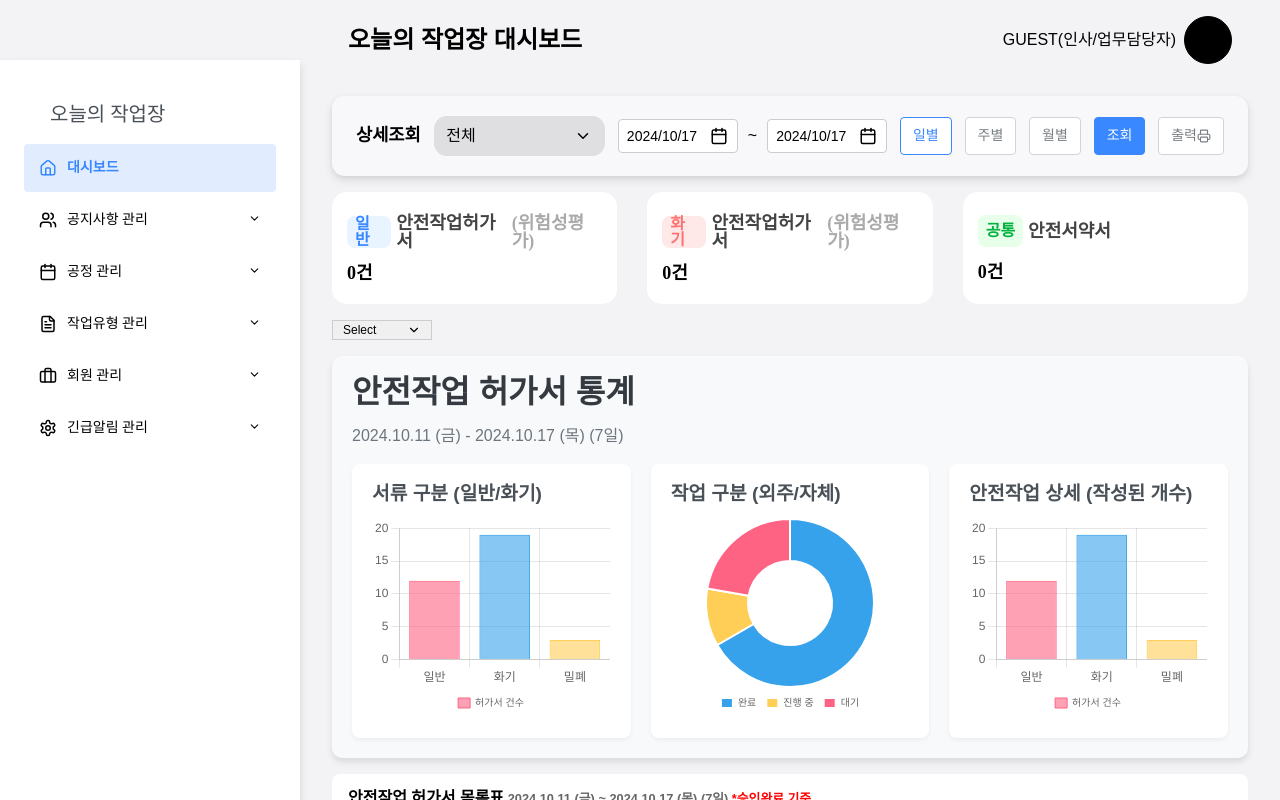
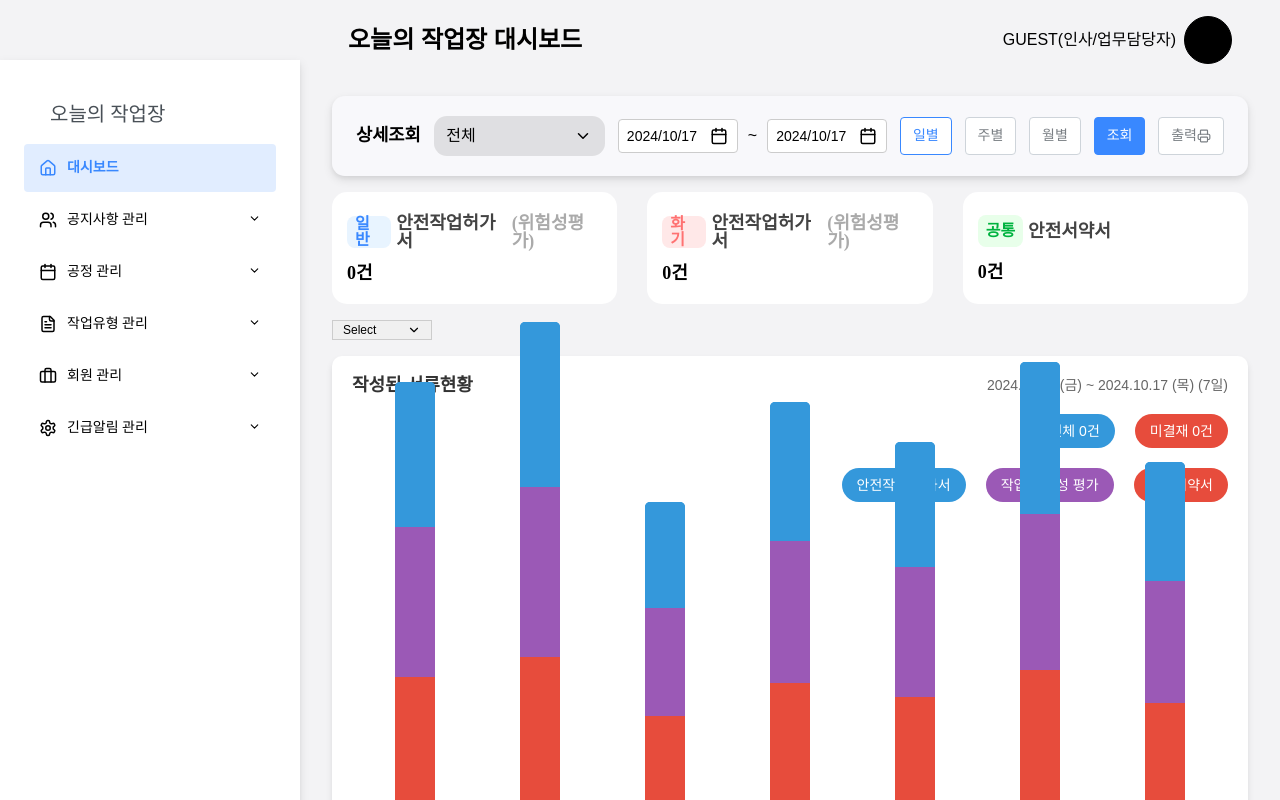
Before and after one commit to youngTkim/AdminMockUp, a React (Create React App) app: page / in a window 1280 px wide. Shown: the top 800 px of the page. Built offline with nearby package versions, Linux system fonts and the light colour scheme; a web font is replaced by a local one.

Commit message:
막대 그래프구현

```diff
--- a/package.json
+++ b/package.json
@@ -8,6 +8,7 @@
     "@testing-library/user-event": "^13.5.0",
     "chart.js": "^4.4.5",
     "framer-motion": "^11.11.9",
+    "gsap": "^3.12.5",
     "lucide-react": "^0.453.0",
     "react": "^18.3.1",
     "react-chartjs-2": "^5.2.0",
--- /dev/null
+++ b/src/BarChartComponent.js
@@ -0,0 +1,142 @@
+import React, { useEffect, useRef, useState } from 'react';
+import styled from 'styled-components';
+import { gsap } from 'gsap';
+
+const ChartContainer = styled.div`
+  width: 100%;
+  background-color: #ffffff;
+  border-radius: 10px;
+  padding: 20px;
+  box-shadow: 0 4px 6px rgba(0, 0, 0, 0.1);
+`;
+
+const Header = styled.div`
+  display: flex;
+  justify-content: space-between;
+  align-items: center;
+  margin-bottom: 20px;
+`;
+
+const Title = styled.h2`
+  font-size: 18px;
+  color: #333;
+`;
+
+const DateRange = styled.span`
+  font-size: 14px;
+  color: #666;
+`;
+
+const Stats = styled.div`
+  display: flex;
+  justify-content: flex-end;
+  gap: 20px;
+  margin-bottom: 20px;
+`;
+
+const Stat = styled.div`
+  background-color: ${props => props.bgColor};
+  color: #fff;
+  padding: 10px 15px;
+  border-radius: 20px;
+  font-size: 14px;
+`;
+
+const BarChart = styled.div`
+  display: flex;
+  justify-content: space-around;
+  align-items: flex-end;
+  height: 300px;  // 300px에서 400px로 증가
+`;
+
+const Bar = styled.div`
+  width: 40px;
+  background-color: #3498db;
+  border-radius: 5px 5px 0 0;
+  position: relative;
+  overflow: hidden;
+
+  &::before, &::after {
+    content: '';
+    position: absolute;
+    width: 100%;
+    left: 0;
+  }
+
+  &::before {
+    height: 33%;
+    bottom: 33%;
+    background-color: #9b59b6;
+  }
+
+  &::after {
+    height: 33%;
+    bottom: 0;
+    background-color: #e74c3c;
+  }
+`;
+
+const BarChartComponent = () => {
+  const chartRef = useRef(null);
+  const [activeFilter, setActiveFilter] = useState('all');
+
+  useEffect(() => {
+    const bars = chartRef.current.querySelectorAll('.bar');
+    gsap.from(bars, {
+      height: 0,
+      duration: 1,
+      ease: 'power2.out',
+      stagger: 0.2,
+    });
+  }, []);
+
+  const handleFilterClick = (filter) => {
+    setActiveFilter(filter);
+  };
+
+  const getBarStyle = (filter) => {
+    if (activeFilter === 'all') {
+      return { display: 'block', height: '33%' };
+    }
+    if (activeFilter === filter) {
+      return { display: 'block', height: '100%' };
+    }
+    return { display: 'none' };
+  };
+
+  return (
+    <ChartContainer>
+      <Header>
+        <Title>작성된 서류현황</Title>
+        <DateRange>2024.10.11 (금) ~ 2024.10.17 (목) (7일)</DateRange>
+      </Header>
+      <Stats>
+        <Stat bgColor="#3498db" onClick={() => handleFilterClick('all')}>전체 0건</Stat>
+        <Stat bgColor="#e74c3c">미결재 0건</Stat>
+      </Stats>
+      <Stats>
+        <Stat bgColor="#3498db" >안전작업 허가서</Stat>
+        <Stat bgColor="#9b59b6" >작업 위험성 평가</Stat>
+        <Stat bgColor="#e74c3c" >안전서약서</Stat>
+      </Stats>
+      <BarChart ref={chartRef}>
+        {[440, 500, 320, 420, 380, 460, 360].map((height, index) => (  // 높이 값 증가
+          <Bar
+            key={index}
+            className="bar"
+            style={{
+              height: activeFilter === 'all' ? `${height}px` : `${height / 3}px`,
+              transition: 'height 0.3s ease-in-out'
+            }}
+          >
+            <div style={{ ...getBarStyle('permit'), backgroundColor: '#3498db' }} />
+            <div style={{ ...getBarStyle('assessment'), backgroundColor: '#9b59b6' }} />
+            <div style={{ ...getBarStyle('pledge'), backgroundColor: '#e74c3c' }} />
+          </Bar>
+        ))}
+      </BarChart>
+    </ChartContainer>
+  );
+};
+
+export default BarChartComponent;
--- a/src/DashBoard.js
+++ b/src/DashBoard.js
@@ -8,6 +8,7 @@ import NoticeList from "./NoticeList";
 import NewsComponent from "./NewsComponent";
 import Excel from "./Excel";
 import SafetyWorkPermitDashboard from "./SafetyWorkPermitDashboard";
+import BarChartComponent from './BarChartComponent';
 const DashBoardWrapper = styled.div`
   padding: 0rem 2rem 0rem 2rem;
   margin-left: 300px;
@@ -367,6 +368,7 @@ function DashBoard() {
         </article>
       </DashBoardAssessment>
       <CustomDropdown options={options} defaultOption="Select" />
+      <BarChartComponent />
       <SafetyWorkPermitDashboard />
       <Excel />
       <SideBySideContainer>
```
Also changed, not shown: 1 other file (tests, documents, lock files or other folders).
